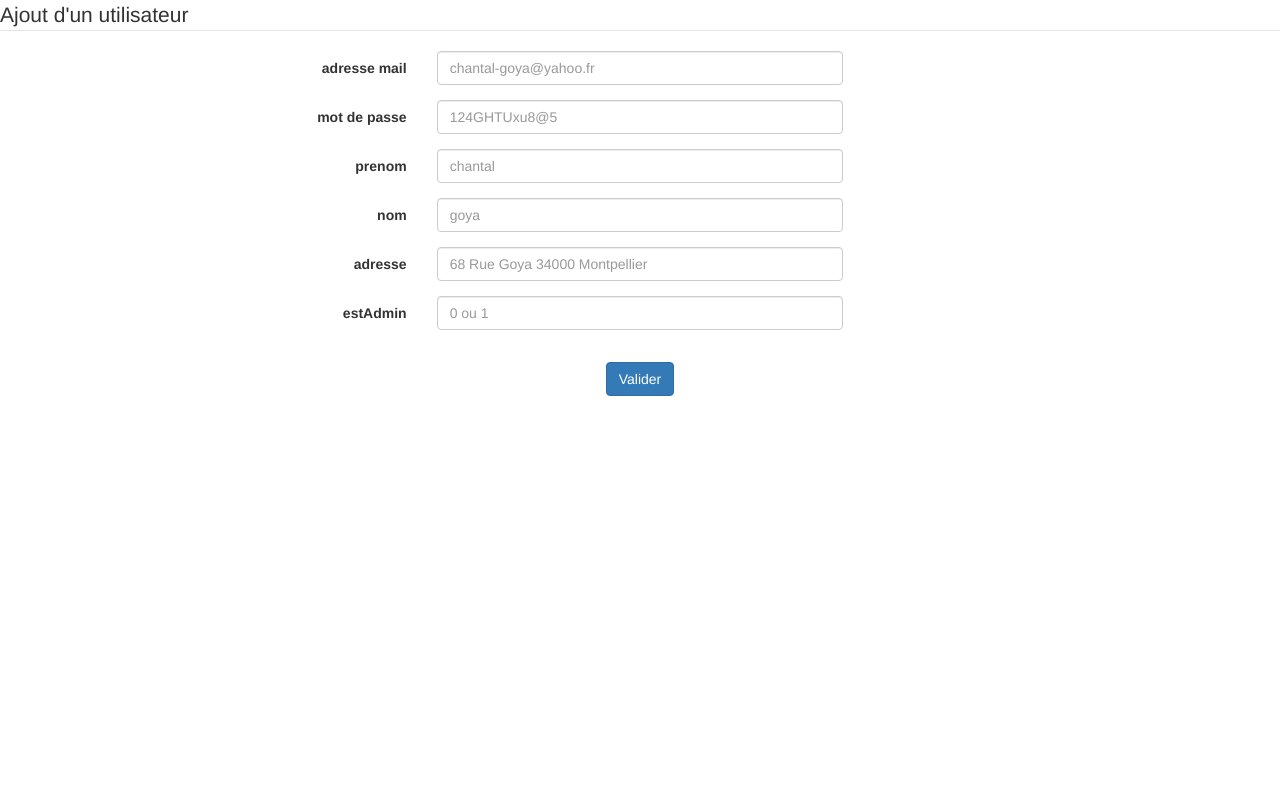
After one commit to JN-Lazyturtle/goodgoods, a PHP site: page /admin/ajouterUtilisateur.php in a window 1280 px wide. The commit adds this page. Shown: the top 785 px of the page. Run offline with PHP 8.4, Linux system fonts and the light colour scheme.

Commit message:
commit session admin

```diff
--- /dev/null
+++ b/view/admin/ajouterUtilisateur.php
@@ -0,0 +1,107 @@
+<html>
+<head>
+    <link rel="stylesheet" href="https://maxcdn.bootstrapcdn.com/bootstrap/3.3.7/css/bootstrap.min.css" integrity="sha384-BVYiiSIFeK1dGmJRAkycuHAHRg32OmUcww7on3RYdg4Va+PmSTsz/K68vbdEjh4u" crossorigin="anonymous">
+
+    <meta charset="UTF-8">
+    <meta name="viewport"
+          content="width=device-width, user-scalable=no, initial-scale=1.0, maximum-scale=1.0, minimum-scale=1.0">
+    <meta http-equiv="X-UA-Compatible" content="ie=edge">
+    <title>Document</title>
+</head>
+<body>
+
+
+
+<form class="form-horizontal" method="get" action="indexx.php">
+    <fieldset>
+
+        <!-- Form Name -->
+        <legend>Ajout d'un utilisateur</legend>
+
+        <input type='hidden' name='action' value='ajoutUtilisateur'>
+        <input type='hidden' name='controller' value='ControllerUtilisateur'>
+
+        <!-- mail -->
+        <div class="form-group" style="display: flex">
+            <label class="col-md-4 control-label" for="textinput">adresse mail</label>
+            <div class="col-md-4">
+                <input id="mail" name="mail" type="text" placeholder="chantal-goya@yahoo.fr" class="form-control input-md" required onkeyup="erreurmail(this);">
+            </div>
+            <div class="col-md-3" id="erreurMail" style="border: solid; color: lightcoral; text-align: center; display: none">vous devez entrez une adresse mail valide !  </div>
+        </div>
+        <!-- Password input-->
+        <div class="form-group">
+            <label class="col-md-4 control-label" for="passwordinput">mot de passe</label>
+            <div class="col-md-4">
+                <input id="passwordinput" name="mdp" type="password" placeholder="124GHTUxu8@5" class="form-control input-md" required>
+            </div>
+        </div>
+        <!-- prenom-->
+        <div class="form-group">
+            <label class="col-md-4 control-label" for="textinput">prenom</label>
+            <div class="col-md-4">
+                <input id="textinput" name="prenom" type="text" placeholder="chantal" class="form-control input-md" required>
+            </div>
+        </div>
+        <!-- nom-->
+        <div class="form-group">
+            <label class="col-md-4 control-label" for="textinput">nom</label>
+            <div class="col-md-4">
+                <input id="textinput" name="nom" type="text" placeholder="goya" class="form-control input-md" required>
+            </div>
+        </div>
+        <!-- adresse-->
+        <div class="form-group">
+            <label class="col-md-4 control-label" for="textinput">adresse</label>
+            <div class="col-md-4">
+                <input id="textinput" name="adresse" type="text" placeholder="68 Rue Goya 34000 Montpellier" class="form-control input-md" required>
+            </div>
+        </div>
+        <!-- type d'utilisateur-->
+        <div class="form-group">
+            <label class="col-md-4 control-label" for="textinput">estAdmin</label>
+            <div class="col-md-4">
+                <input id="textinput" name="estAdmin" type="text" placeholder="0 ou 1" class="form-control input-md" required>
+            </div>
+        </div>
+
+        <!-- Button -->
+        <div class="form-group">
+            <label class="col-md-4 control-label" for="singlebutton"><p></p></label>
+            <div class="col-md-12 text-center">
+                <button id="singlebutton" class="btn btn-primary" onclick='return validForm();'>Valider</button>
+            </div>
+        </div>
+
+    </fieldset>
+</form>
+
+<script type="text/javascript">
+
+    window.value = false; //le seul moyen que j'ai trouvé pour faire une variable globale :(
+
+    function erreurmail(email) {
+        let formOk;
+        var e = document.querySelector('#erreurMail');
+        var valid = (/^\w+([\.-]?\w+)*@\w+([\.-]?\w+)*(\.\w{2,3})+$/).test(email.value);
+        if (valid) { //si le courriel est valide, on cache l'erreur
+            e.style.display = 'none';
+            window.value = true;
+            return false;
+        } else {
+            e.style.display = 'block';
+            window.value =  false;
+            return true;
+        }
+    }
+    function validForm(){
+        console.log(window.value)
+        if (window.value){ return true;}
+        return false;
+    }
+
+</script>
+
+
+</body>
+</html>
--- /dev/null
+++ b/view/admin/home.php
@@ -0,0 +1,2 @@
+<?php
+echo "<a href='indexx.php?action=adminFormCreationCompte&controller=ControllerUtilisateur'>Ajouter un utilisateur ou un administrateur</a>";
--- a/view/view.php
+++ b/view/view.php
@@ -11,7 +11,10 @@
     <div class="session">
         <?php
         if (isset($_SESSION['utilisateur'])) {
-            echo "Bonjour " . $_SESSION['utilisateur']->getprenom();
+            echo "<p>Bonjour ".$_SESSION['utilisateur']->getprenom()."</p>";
+            if ($_SESSION['utilisateur']->getEstAdmin() == 1){
+                echo "<a href='indexx.php?action=home&controller=ControllerUtilisateur'>Page administrateur</a>";
+            }
             echo "<a href='indexx.php?action=deconnexion&controller=ControllerUtilisateur'>Deconnexion</a>";
             echo "<a href='indexx.php?action=readAll&controller=ControllerCommande'> Mes commandes</a>";
         }
```
Also changed, not shown: controller/ControllerUtilisateur.php (+35 -2 lines), model/ModelUtilisateur.php (+28 -1 lines).
